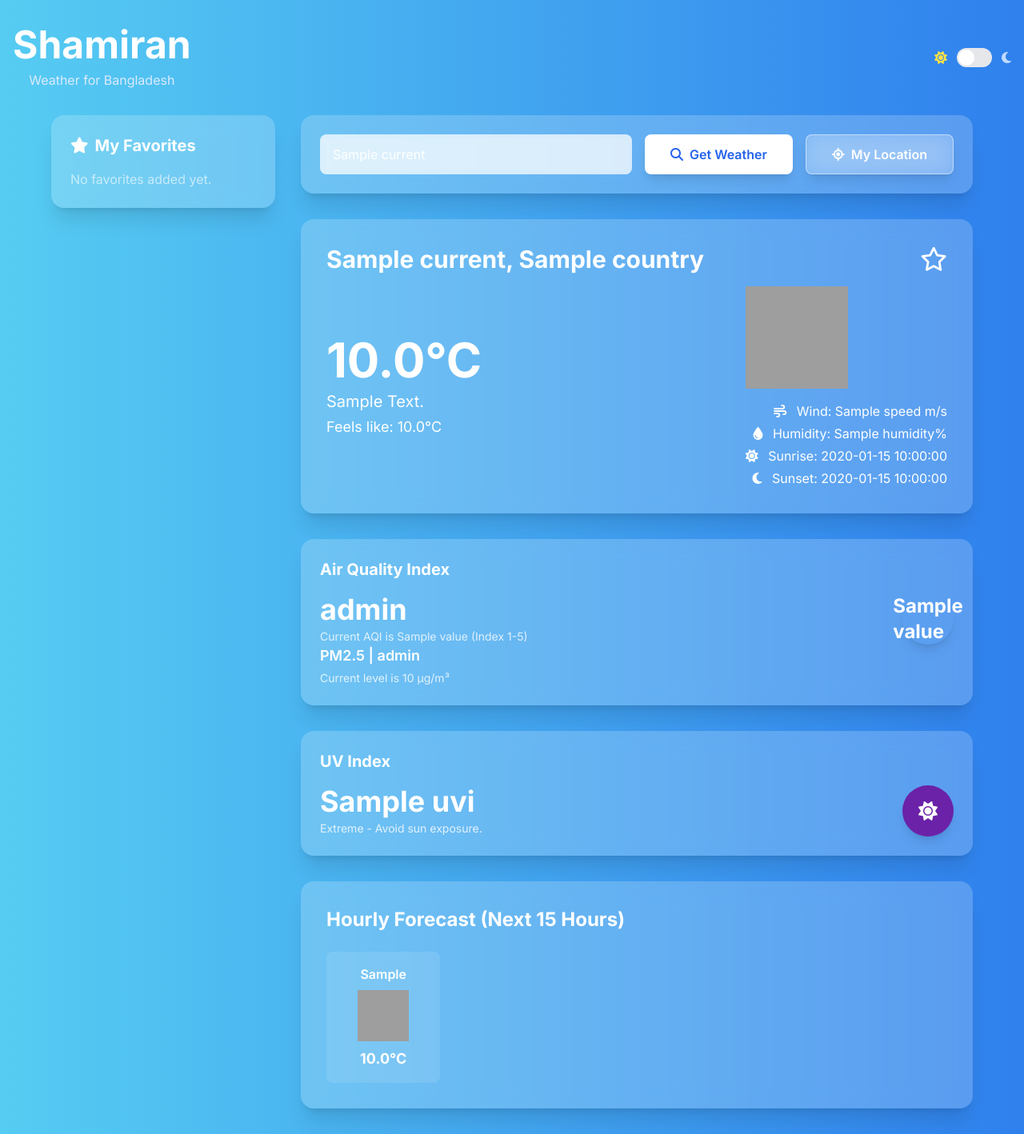
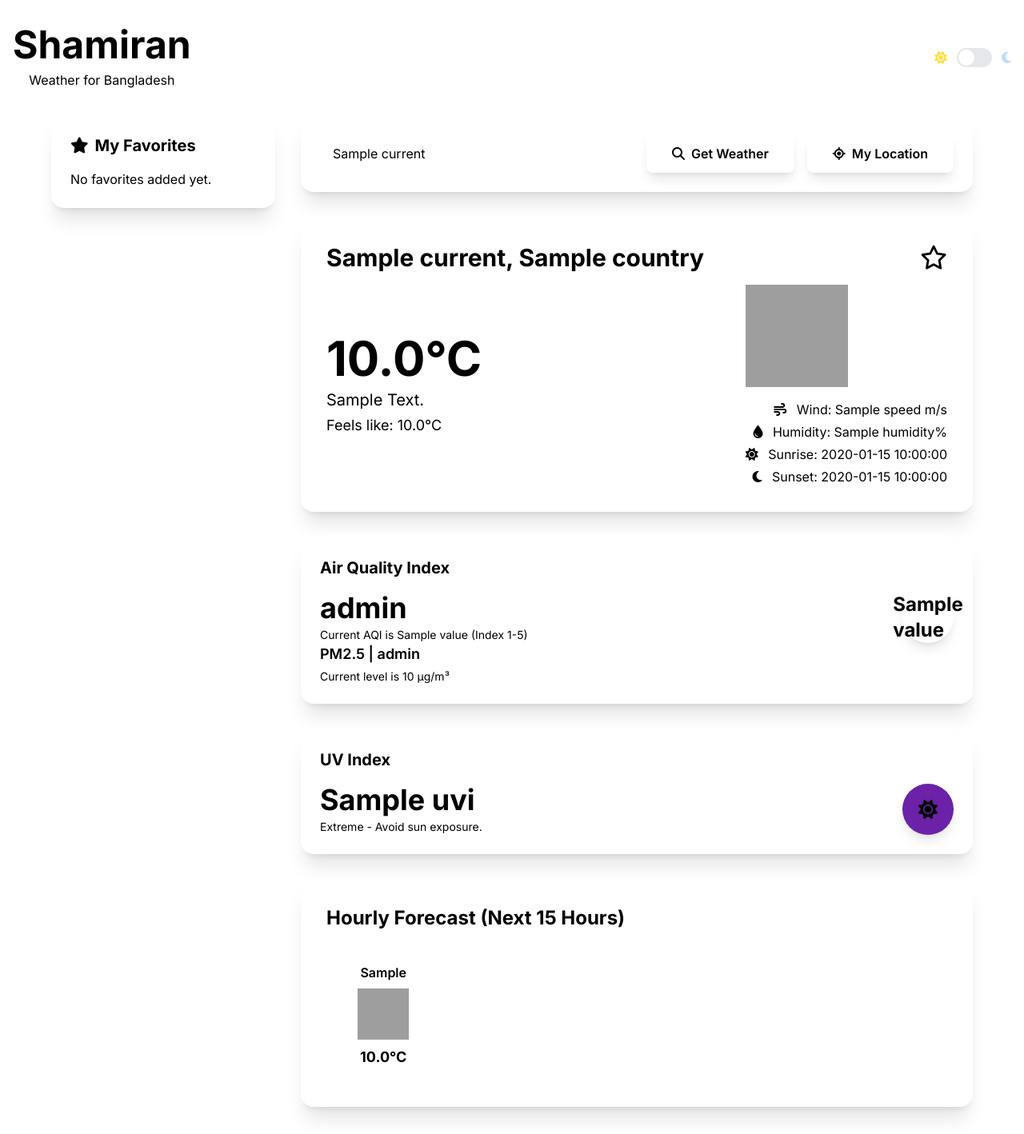
Before and after one commit to Tushar-Siddik/shamiran, a Flask app: template app/templates/index.html in a window 1280 px wide. Shown: the whole page at 80% size. Run offline with Flask 3, Linux system fonts and the light colour scheme; the template is opened without the code that fills it: most values are stand-ins (such as "Sample title", 1, 10 or a date in 2020); some libraries are stand-ins or nearby versions; grey boxes are pictures that could not be loaded.

Commit message:
feat: dynamic color of texts and background with proper contrast

```diff
--- a/app/static/css/darkmode.css
+++ b/app/static/css/darkmode.css
@@ -1,67 +1,197 @@
-/* 1. Define CSS Variables for Light Mode (Default) */
+/* --- 1. Global Theme Variables & Application --- */
 :root {
-    --bg-primary: linear-gradient(to right, #56CCF2, #2F80ED);
-    --bg-secondary: rgba(255, 255, 255, 0.2);
-    --bg-card: rgba(255, 255, 255, 0.2);
-    --text-primary: #ffffff;
-    --text-secondary: rgba(255, 255, 255, 0.8);
-    --text-muted: rgba(255, 255, 255, 0.6);
-    --border-color: rgba(255, 255, 255, 0.2);
-    --shadow: 0 10px 15px -3px rgba(0, 0, 0, 0.1);
+    --transition-speed: 0.4s;
 }
 
-/* 2. Override Variables for Dark Mode */
-.dark {
-    --bg-primary: linear-gradient(to right, #1a1a2e, #16213e);
-    --bg-secondary: rgba(30, 30, 46, 0.8);
-    --bg-card: rgba(40, 40, 60, 0.8);
-    --text-primary: #e0e0e0;
-    --text-secondary: #b0b0b0;
-    --text-muted: #808080;
-    --border-color: rgba(255, 255, 255, 0.1);
-    --shadow: 0 10px 15px -3px rgba(0, 0, 0, 0.5);
+body {
+    transition: background var(--transition-speed) ease, color var(--transition-speed) ease;
 }
 
-/* 3. Apply Variables to Elements */
+/* --- 2. Theme Presets for Each Weather Condition --- */
+
+/* --- DEFAULT / CLEAR --- */
+.weather-clear.light-mode {
+    --bg-primary: linear-gradient(to right, #56CCF2, #2F80ED);
+    --bg-card: rgba(255, 255, 255, 0.7);
+    --bg-input: rgba(255, 255, 255, 0.9);
+    --text-primary: #1a202c;
+    --text-secondary: #2d3748;
+    --text-muted: #4a5568;
+    --text-inverse: #ffffff;
+    --border-color: rgba(0, 0, 0, 0.1);
+    --shadow: 0 8px 32px 0 rgba(31, 38, 135, 0.2);
+}
+.weather-clear.dark-mode {
+    --bg-primary: linear-gradient(to right, #0f2027, #203a43, #2c5364);
+    --bg-card: rgba(15, 32, 39, 0.8);
+    --bg-input: rgba(44, 83, 100, 0.7);
+    --text-primary: #e2e8f0;
+    --text-secondary: #cbd5e0;
+    --text-muted: #a0aec0;
+    --text-inverse: #1a202c;
+    --border-color: rgba(255, 255, 255, 0.1);
+    --shadow: 0 8px 32px 0 rgba(31, 38, 135, 0.5);
+}
+
+/* --- CLOUDS --- */
+.weather-clouds.light-mode, .weather-mist.light-mode, .weather-fog.light-mode {
+    --bg-primary: linear-gradient(to right, #bdc3c7, #2c3e50);
+    --bg-card: rgba(255, 255, 255, 0.7);
+    --bg-input: rgba(255, 255, 255, 0.9);
+    --text-primary: #1a202c;
+    --text-secondary: #2d3748;
+    --text-muted: #4a5568;
+    --text-inverse: #ffffff;
+    --border-color: rgba(0, 0, 0, 0.1);
+    --shadow: 0 8px 32px 0 rgba(31, 38, 135, 0.2);
+}
+.weather-clouds.dark-mode, .weather-mist.dark-mode, .weather-fog.dark-mode {
+    --bg-primary: linear-gradient(to right, #434343, #000000);
+    --bg-card: rgba(67, 67, 67, 0.8);
+    --bg-input: rgba(0, 0, 0, 0.5);
+    --text-primary: #f7fafc;
+    --text-secondary: #e2e8f0;
+    --text-muted: #cbd5e0;
+    --text-inverse: #1a202c;
+    --border-color: rgba(255, 255, 255, 0.1);
+    --shadow: 0 8px 32px 0 rgba(31, 38, 135, 0.5);
+}
+
+/* --- RAIN --- */
+.weather-rain.light-mode, .weather-drizzle.light-mode {
+    --bg-primary: linear-gradient(to right, #4B79A1, #283E51);
+    --bg-card: rgba(255, 255, 255, 0.6);
+    --bg-input: rgba(255, 255, 255, 0.8);
+    --text-primary: #1a202c;
+    --text-secondary: #2d3748;
+    --text-muted: #4a5568;
+    --text-inverse: #ffffff;
+    --border-color: rgba(0, 0, 0, 0.2);
+    --shadow: 0 8px 32px 0 rgba(31, 38, 135, 0.3);
+}
+.weather-rain.dark-mode, .weather-drizzle.dark-mode {
+    --bg-primary: linear-gradient(to right, #1a1a2e, #16213e, #0f3460);
+    --bg-card: rgba(26, 26, 46, 0.8);
+    --bg-input: rgba(15, 52, 96, 0.7);
+    --text-primary: #90cdf4;
+    --text-secondary: #bfdbfe;
+    --text-muted: #dbeafe;
+    --text-inverse: #1a202c;
+    --border-color: rgba(144, 205, 244, 0.2);
+    --shadow: 0 8px 32px 0 rgba(31, 38, 135, 0.5);
+}
+
+/* --- THUNDERSTORM --- */
+.weather-thunderstorm.light-mode {
+    --bg-primary: linear-gradient(to right, #373B44, #4286f4);
+    --bg-card: rgba(255, 255, 255, 0.6);
+    --bg-input: rgba(255, 255, 255, 0.8);
+    --text-primary: #1a202c;
+    --text-secondary: #2d3748;
+    --text-muted: #4a5568;
+    --text-inverse: #ffffff;
+    --border-color: rgba(0, 0, 0, 0.2);
+    --shadow: 0 8px 32px 0 rgba(31, 38, 135, 0.3);
+}
+.weather-thunderstorm.dark-mode {
+    --bg-primary: linear-gradient(to right, #141e30, #243b55);
+    --bg-card: rgba(20, 30, 48, 0.8);
+    --bg-input: rgba(36, 59, 85, 0.7);
+    --text-primary: #e0e7ff;
+    --text-secondary: #c7d2fe;
+    --text-muted: #a5b4fc;
+    --text-inverse: #1a202c;
+    --border-color: rgba(165, 180, 252, 0.2);
+    --shadow: 0 8px 32px 0 rgba(31, 38, 135, 0.5);
+}
+
+/* --- SNOW --- */
+.weather-snow.light-mode {
+    --bg-primary: linear-gradient(to right, #e6e9f0, #eef1f5);
+    --bg-card: rgba(255, 255, 255, 0.8);
+    --bg-input: rgba(255, 255, 255, 0.9);
+    --text-primary: #2d3748;
+    --text-secondary: #4a5568;
+    --text-muted: #718096;
+    --text-inverse: #1a202c;
+    --border-color: rgba(0, 0, 0, 0.1);
+    --shadow: 0 8px 32px 0 rgba(31, 38, 135, 0.2);
+}
+.weather-snow.dark-mode {
+    --bg-primary: linear-gradient(to right, #536976, #292E49);
+    --bg-card: rgba(83, 105, 118, 0.8);
+    --bg-input: rgba(41, 46, 73, 0.7);
+    --text-primary: #f7fafc;
+    --text-secondary: #e2e8f0;
+    --text-muted: #cbd5e0;
+    --text-inverse: #1a202c;
+    --border-color: rgba(255, 255, 255, 0.1);
+    --shadow: 0 8px 32px 0 rgba(31, 38, 135, 0.5);
+}
+
+/* --- ATMOSPHERE (FOG, MIST, HAZE, ETC.) --- */
+.weather-atmosphere.light-mode {
+    --bg-primary: linear-gradient(to right, #8E9EAB, #EEF2F3);
+    --bg-card: rgba(255, 255, 255, 0.7);
+    --bg-input: rgba(255, 255, 255, 0.9);
+    --text-primary: #1a202c;
+    --text-secondary: #2d3748;
+    --text-muted: #4a5568;
+    --text-inverse: #ffffff;
+    --border-color: rgba(0, 0, 0, 0.1);
+    --shadow: 0 8px 32px 0 rgba(31, 38, 135, 0.2);
+}
+.weather-atmosphere.dark-mode {
+    --bg-primary: linear-gradient(to right, #4c1d95, #5b21b6);
+    --bg-card: rgba(76, 29, 149, 0.8);
+    --bg-input: rgba(91, 33, 182, 0.7);
+    --text-primary: #f3e8ff;
+    --text-secondary: #e9d5ff;
+    --text-muted: #d8b4fe;
+    --text-inverse: #1a202c;
+    --border-color: rgba(255, 255, 255, 0.1);
+    --shadow: 0 8px 32px 0 rgba(31, 38, 135, 0.5);
+}
+
+/* --- 3. Global Application of Variables --- */
 body {
     background: var(--bg-primary);
     color: var(--text-primary);
-    transition: background 0.3s ease, color 0.3s ease;
 }
-
-.bg-white\/20 {
+.bg-white\/20, .bg-white\/10 {
     background-color: var(--bg-card);
     backdrop-filter: blur(12px);
+    border: 1px solid var(--border-color);
 }
+.text-white { color: var(--text-primary) !important; }
+.text-white\/80 { color: var(--text-secondary) !important; }
+.text-white\/60 { color: var(--text-muted) !important; }
+.text-blue-100 { color: var(--text-secondary) !important; }
+.border-white\/20 { border-color: var(--border-color) !important; }
+.shadow-xl { box-shadow: var(--shadow); }
 
-.bg-white\/10 {
-    background-color: var(--bg-secondary);
+/* --- 4. Interactive Elements --- */
+input[type="text"] {
+    background-color: var(--bg-input);
+    color: var(--text-primary);
+    border: 1px solid var(--border-color);
 }
-
-.text-white {
-    color: var(--text-primary) !important;
+input[type="text"]:focus {
+    outline: none;
+    border-color: var(--text-primary);
+    box-shadow: 0 0 0 3px rgba(26, 32, 44, 0.1);
 }
-
-.text-white\/80 {
-    color: var(--text-secondary) !important;
+button[type="submit"] {
+    background-color: var(--text-primary);
+    color: var(--text-inverse);
+    font-weight: 600;
 }
-
-.text-white\/60 {
-    color: var(--text-muted) !important;
+button#geo-btn, #favorite-btn {
+    background-color: var(--bg-card);
+    color: var(--text-primary);
+    border: 1px solid var(--border-color);
 }
-
-.border-white\/20 {
-    border-color: var(--border-color) !important;
+#favorites-list button {
+    background-color: var(--bg-input);
+    color: var(--text-primary);
 }
-
-.shadow-xl {
-    box-shadow: var(--shadow);
-}
-
-/* Specific overrides for dynamic backgrounds */
-.dark .weather-clear { background: linear-gradient(to right, #1a1a2e, #0f3460); }
-.dark .weather-clouds, .dark .weather-mist, .dark .weather-fog { background: linear-gradient(to right, #232526, #414345); }
-.dark .weather-rain, .dark .weather-drizzle { background: linear-gradient(to right, #0f2027, #203a43, #2c5364); }
-.dark .weather-thunderstorm { background: linear-gradient(to right, #141e30, #243b55); }
-.dark .weather-snow { background: linear-gradient(to right, #e6dada, #274046); }
-.dark .weather-atmosphere { background: linear-gradient(to right, #4b6cb7, #182848); }
--- a/app/static/js/main.js
+++ b/app/static/js/main.js
@@ -15,16 +15,49 @@
 
     let currentCity = initialCityName || 'Dhaka';
 
-    // Function to set the theme
     function setTheme(theme) {
-        if (theme === 'dark') {
-            htmlElement.classList.add('dark');
-            darkModeToggle.checked = true;
-        } else {
-            htmlElement.classList.remove('dark');
-            darkModeToggle.checked = false;
+        const appBody = document.getElementById('app-body');
+        // Remove old mode class and add the new one
+        appBody.classList.remove('light-mode', 'dark-mode');
+        appBody.classList.add(`${theme}-mode`);
+
+        darkModeToggle.checked = theme === 'dark';
+        localStorage.setItem('theme', theme);
+    }
+
+    // Function to set the dynamic weather theme
+    function setWeatherTheme(mainCondition) {
+        const appBody = document.getElementById('app-body');
+        // Remove old weather class and add the new one
+        appBody.className = appBody.className.replace(/weather-\S+/g, '').trim();
+        const conditionClass = `weather-${mainCondition.toLowerCase()}`;
+        appBody.classList.add(conditionClass);
+    }
+
+    // Function to update the UI
+    function updateUI(data) {
+        if (data.error) {
+            errorMessage.textContent = data.error;
+            errorContainer.classList.remove('hidden');
+            weatherContent.innerHTML = '';
+            setWeatherTheme('clouds'); // Default to cloudy on error
+        } else if (data.current) {
+            currentCity = data.current.name;
+            const mainCondition = data.current.weather[0].main;
+            setWeatherTheme(mainCondition); // Set weather class
+
+            // Update the sunrise/sunset times dynamically
+            const sunriseEl = document.querySelector('p:has(.fa-sun)');
+            const sunsetEl = document.querySelector('p:has(.fa-moon)');
+            if (sunriseEl) sunriseEl.innerHTML = `<i class="fas fa-sun mr-2"></i> Sunrise: ${data.current.formatted_sunrise || 'N/A'}`;
+            if (sunsetEl) sunsetEl.innerHTML = `<i class="fas fa-moon mr-2"></i> Sunset: ${data.current.formatted_sunset || 'N/A'}`;
+
+            // For simplicity, we'll reload the page to render the new HTML
+            // A more advanced approach would use a JS templating engine
+            // For simplicity, we will reload the page. This ensures all components
+            // (AQI card, alert banner, etc.) are rendered correctly.
+            window.location.href = `/weather?city=${encodeURIComponent(currentCity)}`;
         }
-        localStorage.setItem('theme', theme);
     }
 
     // Function to toggle the theme
@@ -146,33 +179,6 @@
         appBody.classList.add('min-h-screen', 'transition-all', 'duration-1000', conditionClass);
     }
 
-    // Function to update the UI
-    function updateUI(data) {
-        if (data.error) {
-            errorMessage.textContent = data.error;
-            errorContainer.classList.remove('hidden');
-            weatherContent.innerHTML = '';
-            setWeatherBackground('clouds'); // Default to cloudy on error
-        } else if (data.current) {
-            currentCity = data.current.name;
-            // Set background based on the main weather condition
-            const mainCondition = data.current.weather[0].main;
-            setWeatherBackground(mainCondition);
-
-            // Update the sunrise/sunset times dynamically
-            const sunriseEl = document.querySelector('p:has(.fa-sun)');
-            const sunsetEl = document.querySelector('p:has(.fa-moon)');
-            if (sunriseEl) sunriseEl.innerHTML = `<i class="fas fa-sun mr-2"></i> Sunrise: ${data.current.formatted_sunrise || 'N/A'}`;
-            if (sunsetEl) sunsetEl.innerHTML = `<i class="fas fa-moon mr-2"></i> Sunset: ${data.current.formatted_sunset || 'N/A'}`;
-
-            // For simplicity, we'll reload the page to render the new HTML
-            // A more advanced approach would use a JS templating engine
-            // For simplicity, we will reload the page. This ensures all components
-            // (AQI card, alert banner, etc.) are rendered correctly.
-            window.location.href = `/weather?city=${encodeURIComponent(currentCity)}`;
-        }
-    }
-
     // Geolocation button logic
     geoBtn.addEventListener('click', function() {
         if (!navigator.geolocation) {
@@ -240,7 +246,10 @@
     // Set initial background on page load
     // We can get this from a global variable set by the template
     if (typeof initialWeatherCondition !== 'undefined') {
-        setWeatherBackground(initialWeatherCondition);
+        setWeatherTheme(initialWeatherCondition); // Set weather class
+        const savedTheme = localStorage.getItem('theme') || 'light';
+        setTheme(savedTheme); // Set mode class
+
         renderFavorites();
         updateFavoriteButton();
     }
--- a/app/templates/base.html
+++ b/app/templates/base.html
@@ -8,16 +8,18 @@
     <!-- Theme Script to prevent flash -->
     <script>
         (function() {
-            const theme = localStorage.getItem('theme');
-            if (theme === 'dark' || (!theme && window.matchMedia('(prefers-color-scheme: dark)').matches)) {
-                document.documentElement.classList.add('dark');
-            }
+            const theme = localStorage.getItem('theme') || 'light';
+            const condition = "{{ initialWeatherCondition or 'Clear' }}".toLowerCase();
+            // Apply both weather and mode classes to the body
+            document.body.className = `weather-${condition} ${theme}-mode min-h-screen transition-all duration-1000`;
         })();
     </script>
 
     <script src="https://cdn.tailwindcss.com"></script>
     <link rel="stylesheet" href="https://cdnjs.cloudflare.com/ajax/libs/font-awesome/6.4.2/css/all.min.css">
-    <link rel="stylesheet" href="{{ url_for('static', filename='css/main.css') }}">
+
+    <!-- <link rel="stylesheet" href="{{ url_for('static', filename='css/main.css') }}"> -->
+
     <link rel="stylesheet" href="{{ url_for('static', filename='css/darkmode.css') }}">
     <style>
         @import url('https://fonts.googleapis.com/css2?family=Inter:wght@400;500;600;700&display=swap');
```
Also changed, not shown: 5 other files.
